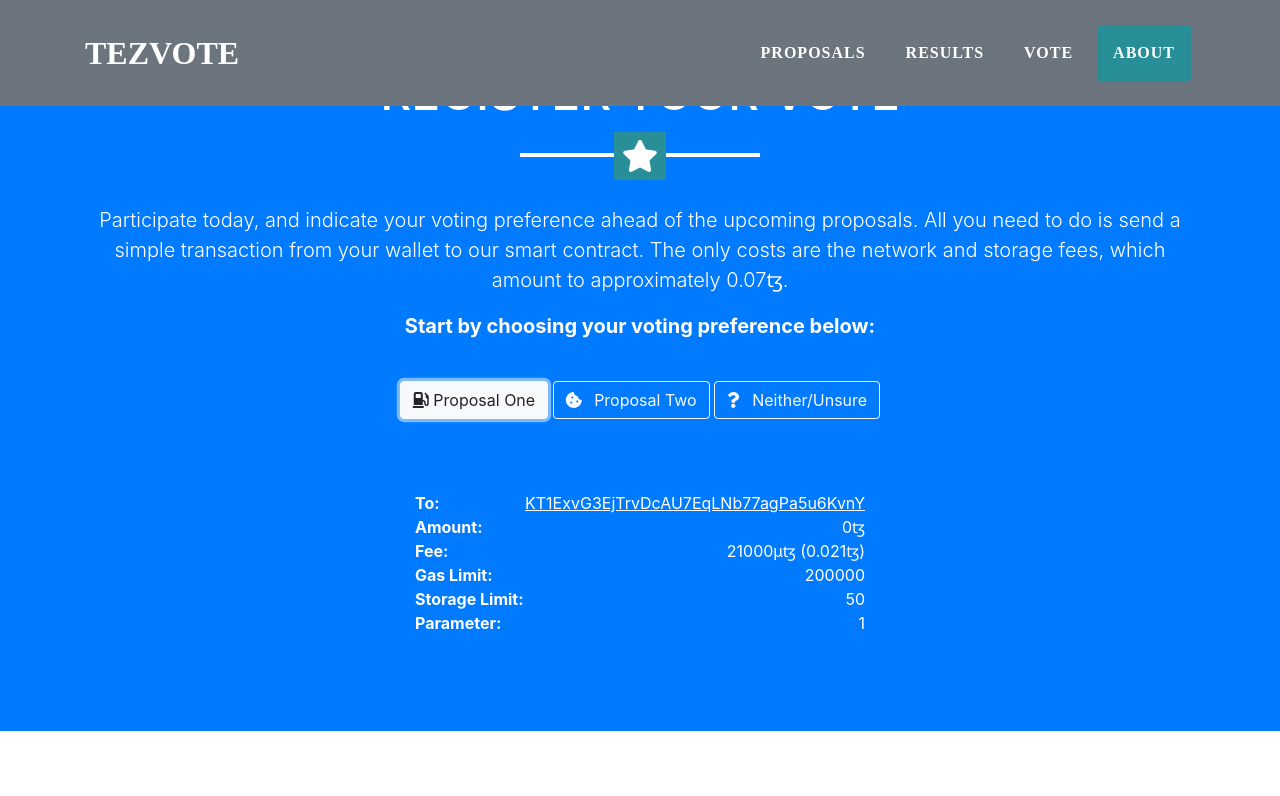
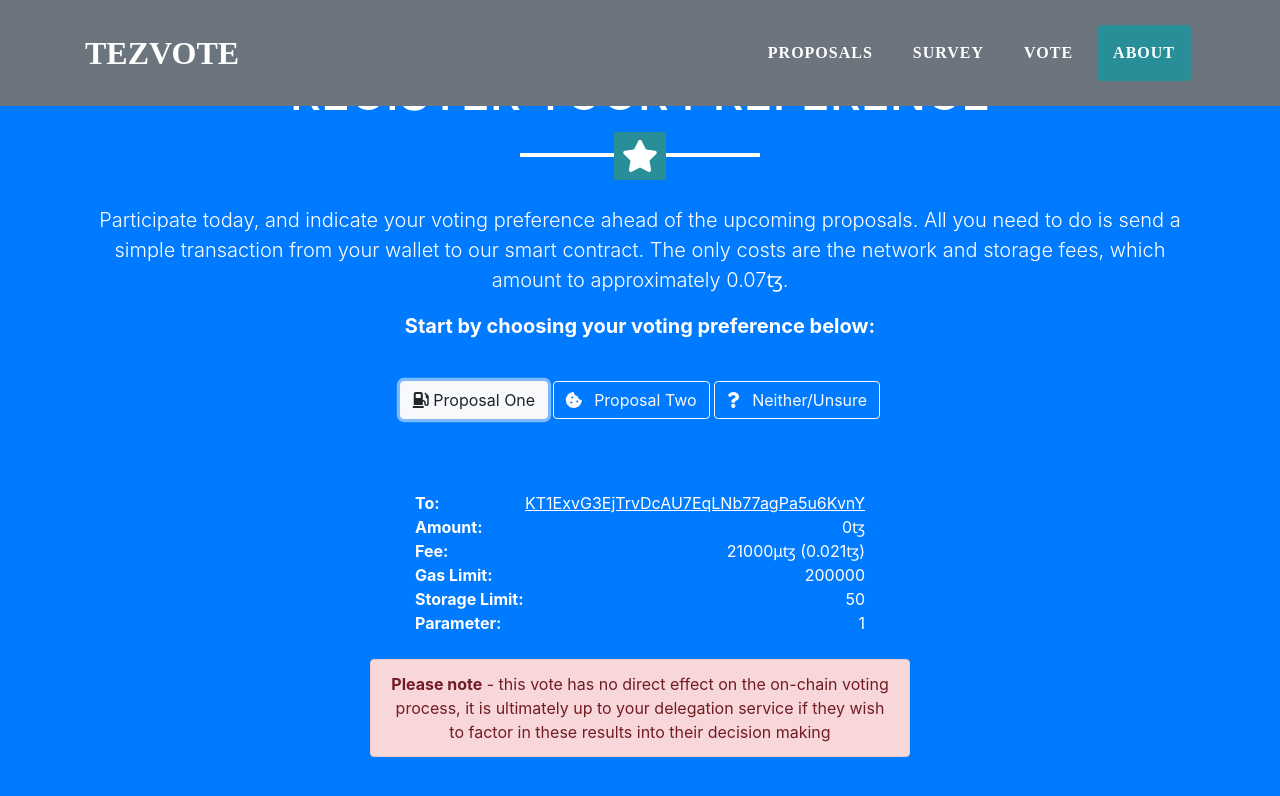
Before and after one commit to TezTech/tezvote-website, a website with bundled scripts: page index.html in a window 1280 px wide. Both pictures are taken after a click on the link "Proposal One". Shown: the part 1587-2383 px from the top of the page. Built offline with nearby package versions, Linux system fonts and the light colour scheme; no server answers.

Commit message:
Correct language

```diff
--- a/index.html
+++ b/index.html
@@ -34,7 +34,7 @@
             <a class="nav-link py-3 px-0 px-lg-3 rounded js-scroll-trigger" href="#proposals">Proposals</a>
           </li>
           <li class="nav-item mx-0 mx-lg-1">
-            <a class="nav-link py-3 px-0 px-lg-3 rounded js-scroll-trigger" href="#results">Results</a>
+            <a class="nav-link py-3 px-0 px-lg-3 rounded js-scroll-trigger" href="#results">Survey</a>
           </li>
           <li class="nav-item mx-0 mx-lg-1">
             <a class="nav-link py-3 px-0 px-lg-3 rounded js-scroll-trigger" href="#vote">Vote</a>
@@ -70,7 +70,7 @@
 
 	<section class="text-center" id="results">
     <div class="container">
-      <h1 class="text-uppercase mb-5">Results</h1>
+      <h1 class="text-uppercase mb-5">Current Survey Results</h1>
 
       <hr class="star-dark mb-5">
       <h3 class="font-weight-light mb-5"><span id="filtered">Entire Network</span> - <span id="stakingBalance">Loading...</span></h3>
@@ -125,7 +125,7 @@
   </section>
   <section class="bg-primary text-white mb-0" id="vote">
     <div class="container">
-      <h2 class="text-center text-uppercase text-white">Register your Vote</h2>
+      <h2 class="text-center text-uppercase text-white">Register your Preference</h2>
       <hr class="star-light mb-5">
       <div class="row">
         <div class="col-lg-12 text-center">
@@ -151,7 +151,7 @@
           </div>
         </div>
         <div class="col-lg-12 text-center" id="transfer-details" style="display:none;">
-          <ul class="details-list">
+          <ul class="details-list mb-4">
 						<li><span class="ll">To:</span> <a href="https://tzscan.io/KT1ExvG3EjTrvDcAU7EqLNb77agPa5u6KvnY" target="_blank">KT1ExvG3EjTrvDcAU7EqLNb77agPa5u6KvnY</a></li>
 						<li><span class="ll">Amount:</span> 0ꜩ</li>
 						<li><span class="ll">Fee:</span> 21000μꜩ (0.021ꜩ)</li>
@@ -159,6 +159,9 @@
 						<li><span class="ll">Storage Limit:</span> 50</li>
 						<li><span class="ll">Parameter:</span> <span id="pref"></span></li>
           </ul>
+        </div>
+        <div class="col-lg-6 offset-lg-3 text-center">
+          <p class="alert alert-danger"><strong style="font-weight:bold;">Please note</strong> - this vote has no direct effect on the on-chain voting process, it is ultimately up to your delegation service if they wish to factor in these results into their decision making</p>
         </div>
       </div>
     </div>
```
